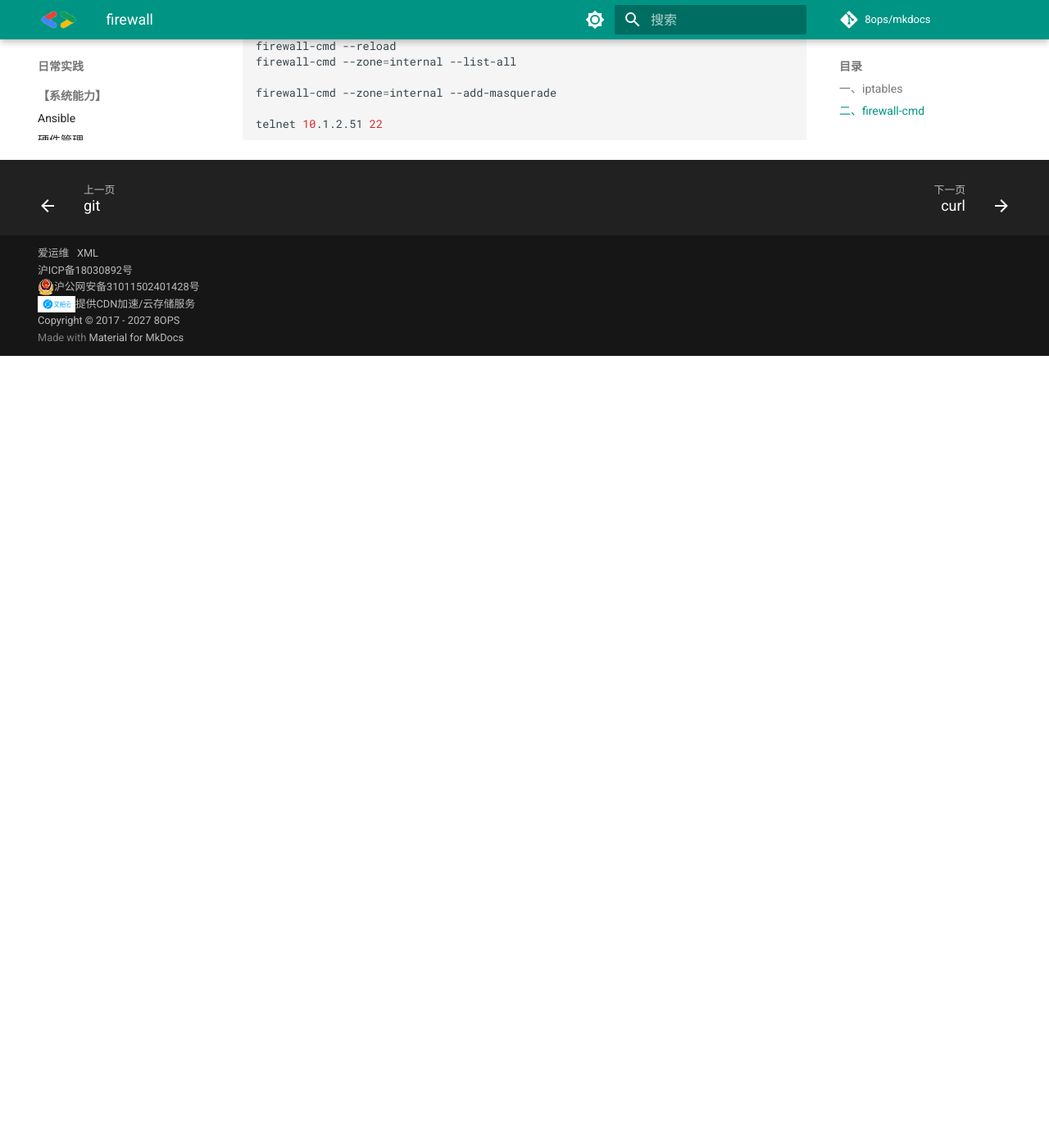
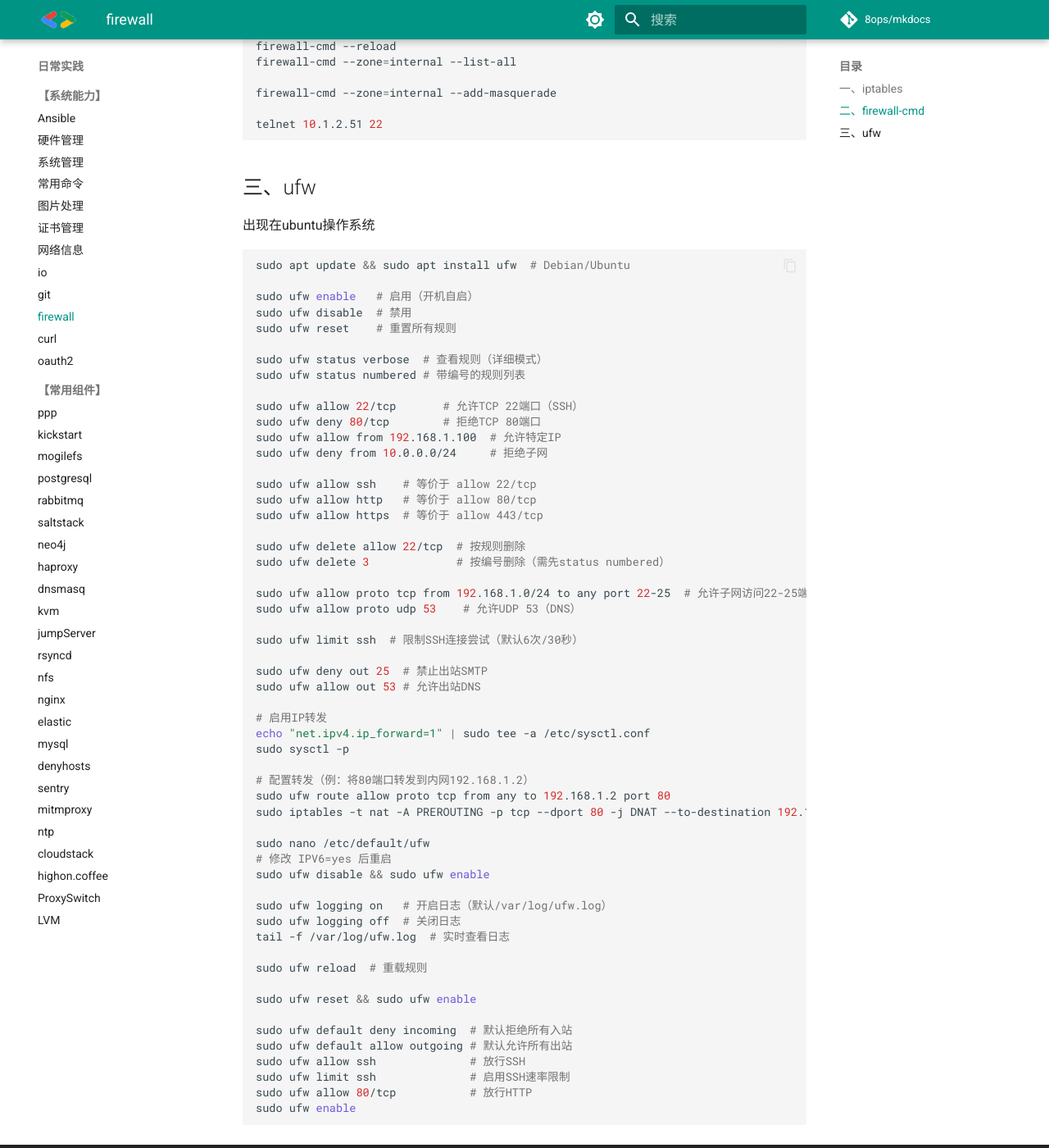
Before and after one commit to 8ops/mkdocs, an MkDocs documentation site: the page built from docs/daily/19-firewall.md, in a window 1280 px wide and 1400 px high, scrolled down 2185 px. Shown: the whole window at 82% size. Built offline with MkDocs 1.6.1 and Material for MkDocs 9.7.7, drawn with Linux system fonts in a browser that asks for light colours; comment, search, counter and statistics services are not loaded; before the commit the page ends 2619 px from its top, so only the background shows below that.

Commit message:
add 57-lvm.md

````diff
--- a/docs/daily/19-firewall.md
+++ b/docs/daily/19-firewall.md
@@ -113,3 +113,67 @@ firewall-cmd --zone=internal --add-masquerade
 telnet 10.1.2.51 22
 
 ```
+
+
+
+## 三、ufw
+
+出现在ubuntu操作系统
+
+```bash
+sudo apt update && sudo apt install ufw  # Debian/Ubuntu
+
+sudo ufw enable   # 启用（开机自启）
+sudo ufw disable  # 禁用
+sudo ufw reset    # 重置所有规则
+
+sudo ufw status verbose  # 查看规则（详细模式）
+sudo ufw status numbered # 带编号的规则列表
+
+sudo ufw allow 22/tcp       # 允许TCP 22端口（SSH）
+sudo ufw deny 80/tcp        # 拒绝TCP 80端口
+sudo ufw allow from 192.168.1.100  # 允许特定IP
+sudo ufw deny from 10.0.0.0/24     # 拒绝子网
+
+sudo ufw allow ssh    # 等价于 allow 22/tcp
+sudo ufw allow http   # 等价于 allow 80/tcp
+sudo ufw allow https  # 等价于 allow 443/tcp
+
+sudo ufw delete allow 22/tcp  # 按规则删除
+sudo ufw delete 3             # 按编号删除（需先status numbered）
+
+sudo ufw allow proto tcp from 192.168.1.0/24 to any port 22-25  # 允许子网访问22-25端口
+sudo ufw allow proto udp 53    # 允许UDP 53（DNS）
+
+sudo ufw limit ssh  # 限制SSH连接尝试（默认6次/30秒）
+
+sudo ufw deny out 25  # 禁止出站SMTP
+sudo ufw allow out 53 # 允许出站DNS
+
+# 启用IP转发
+echo "net.ipv4.ip_forward=1" | sudo tee -a /etc/sysctl.conf
+sudo sysctl -p
+
+# 配置转发（例：将80端口转发到内网192.168.1.2）
+sudo ufw route allow proto tcp from any to 192.168.1.2 port 80
+sudo iptables -t nat -A PREROUTING -p tcp --dport 80 -j DNAT --to-destination 192.168.1.2:80
+
+sudo nano /etc/default/ufw
+# 修改 IPV6=yes 后重启
+sudo ufw disable && sudo ufw enable
+
+sudo ufw logging on   # 开启日志（默认/var/log/ufw.log）
+sudo ufw logging off  # 关闭日志
+tail -f /var/log/ufw.log  # 实时查看日志
+
+sudo ufw reload  # 重载规则
+
+sudo ufw reset && sudo ufw enable
+
+sudo ufw default deny incoming  # 默认拒绝所有入站
+sudo ufw default allow outgoing # 默认允许所有出站
+sudo ufw allow ssh              # 放行SSH
+sudo ufw limit ssh              # 启用SSH速率限制
+sudo ufw allow 80/tcp           # 放行HTTP
+sudo ufw enable
+```
--- a/mkdocs.yml
+++ b/mkdocs.yml
@@ -164,6 +164,7 @@ nav:
       - daily/54-cloudstack.md
       - daily/55-highon-coffee.md
       - daily/56-proxyswitch.md
+      - daily/57-lvm.md
   - Kubernetes:
     - 【快速搭建】:
       - kubernetes/01-cluster-init.md
````
Also changed, not shown: docs/daily/53-ntp.md (+21 -0 lines), docs/daily/57-lvm.md (added, +182 -0 lines), 1 other file.
